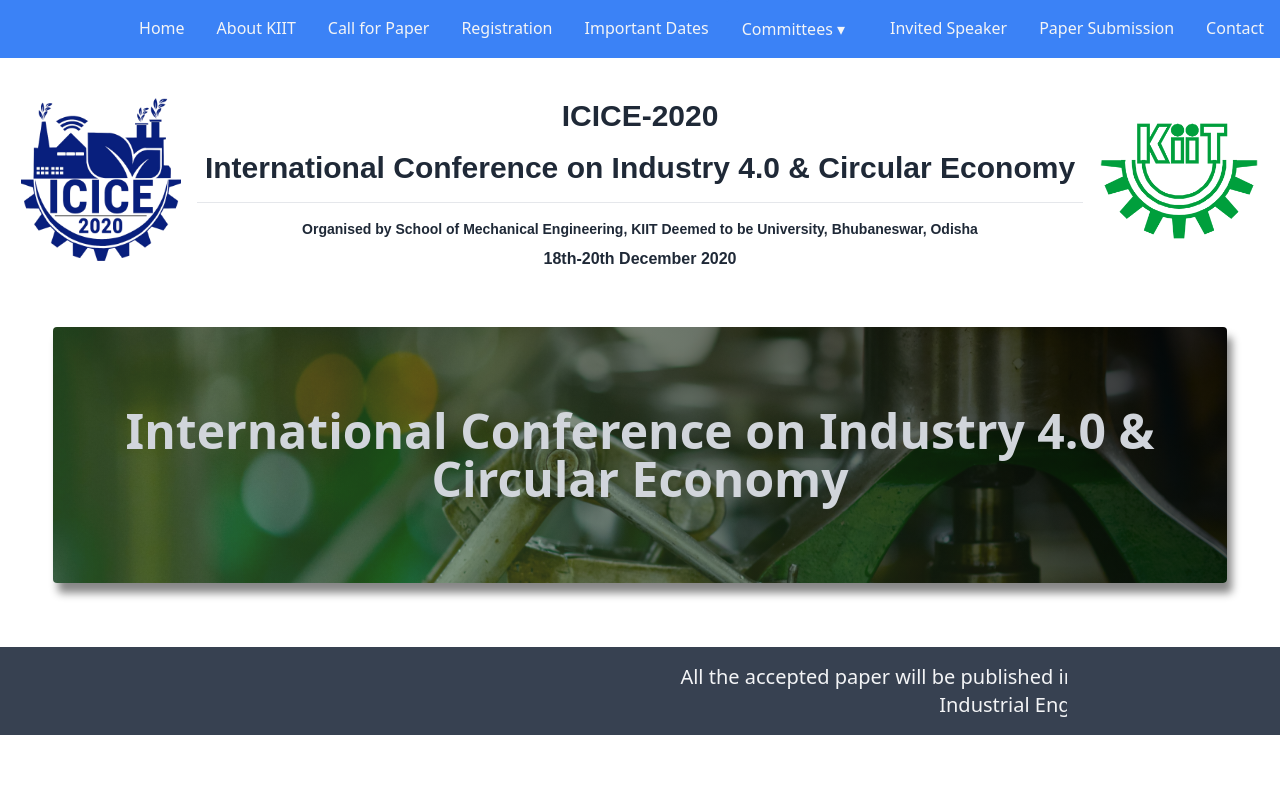
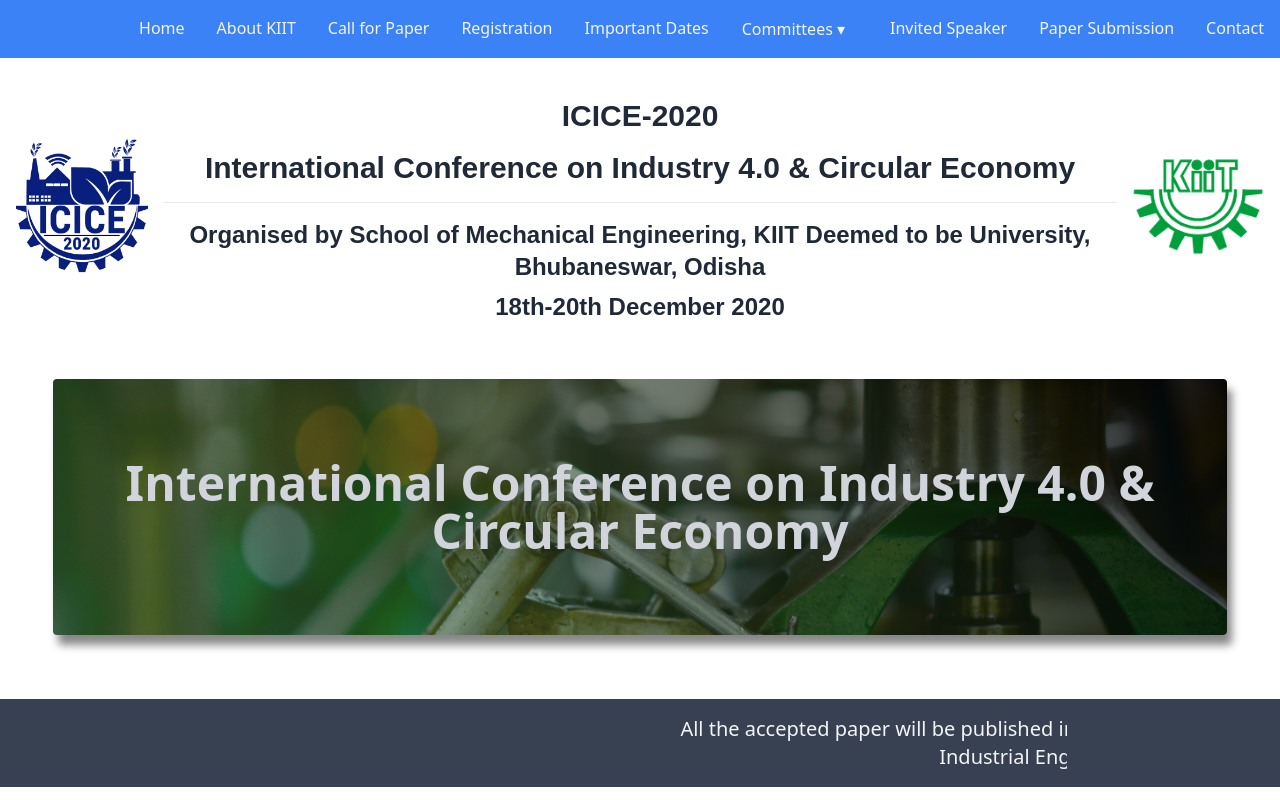
Before and after one commit to AshishM9301/icice-2020, a React (Create React App) app: page / in a window 1280 px wide. Shown: the top 800 px of the page. Built offline with nearby package versions, Linux system fonts and the light colour scheme.

Commit message:
Changing Layouts-9

```diff
--- a/src/App.js
+++ b/src/App.js
@@ -51,7 +51,7 @@
               />
             </Switch>
           </div>
-          <div className='xl:w-1/5 xl:block hidden mx-auto p-6'>
+          <div className='xl:w-1/5 mx-auto p-6'>
             <LeftSideBar />
           </div>
         </div>
--- a/src/Header/Header.js
+++ b/src/Header/Header.js
@@ -20,11 +20,11 @@
                 International Conference on Industry 4.0 & Circular Economy
               </div>
               <hr />
-              <div className=' text-sm pb-2 pt-4'>
+              <div className=' text-sm xl:text-2xl pb-2 pt-4'>
                 Organised by School of Mechanical Engineering, KIIT Deemed to be
                 University, Bhubaneswar, Odisha
               </div>
-              <div className='text-base text-gray-800'>
+              <div className='text-base xl:text-2xl text-gray-800'>
                 18th-20th December 2020
               </div>
             </div>
```
